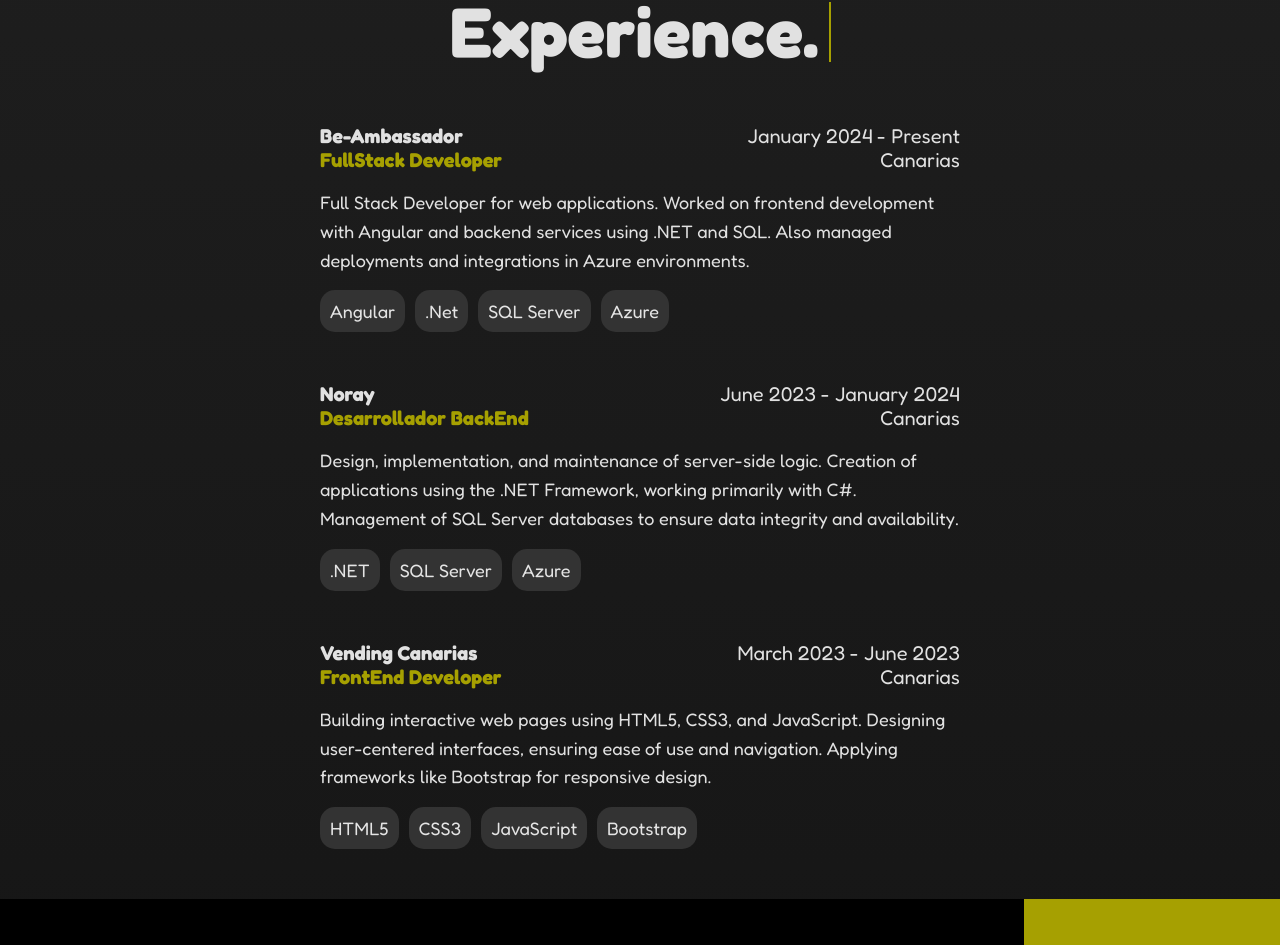
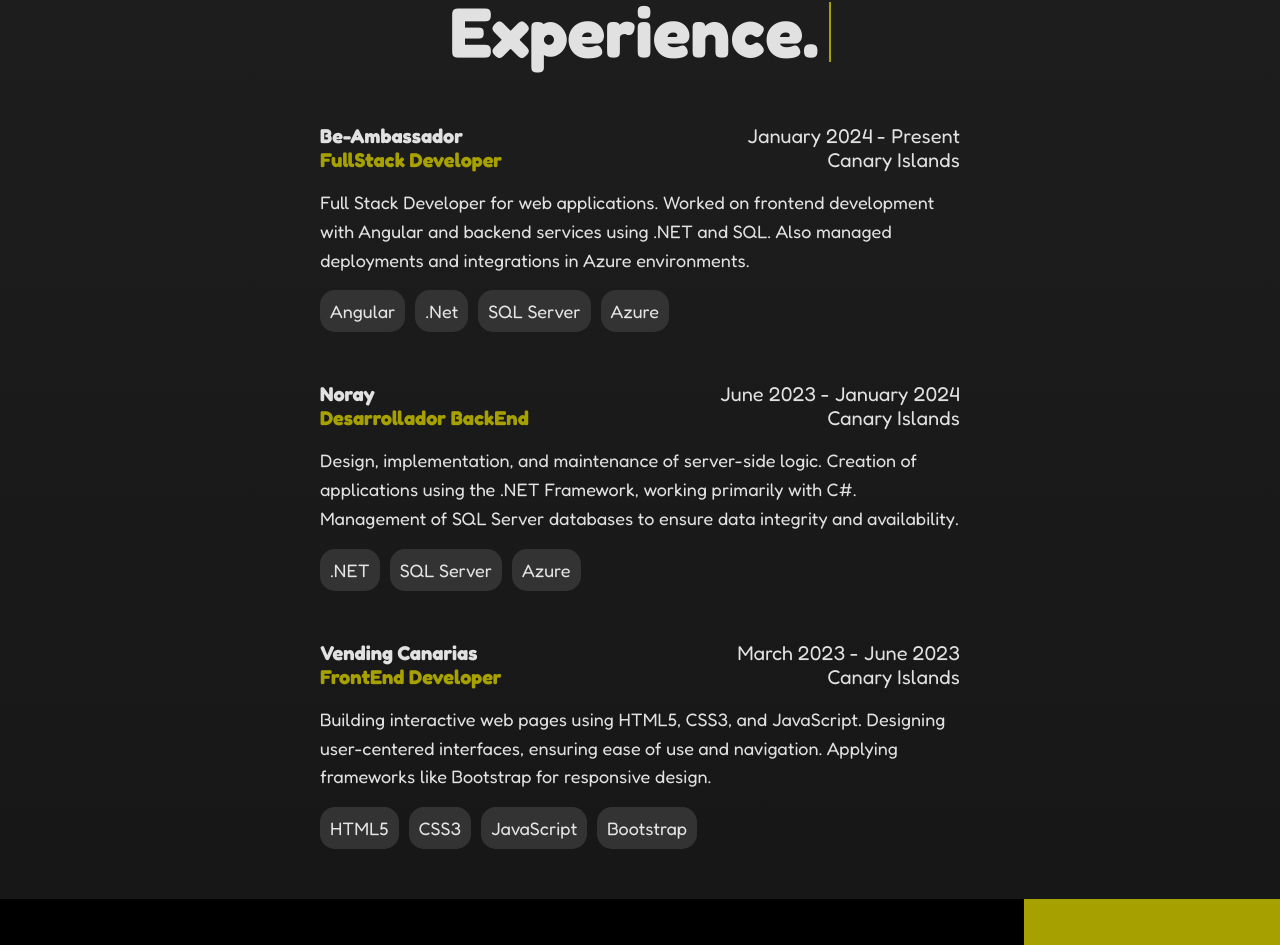
Before and after one commit to Jozefpv/newportafolio, a React (Vite) app: page / in a window 1280 px wide. Shown: the part 936-1881 px from the top of the page. Built offline with nearby package versions, Linux system fonts and the light colour scheme.

Commit message:
correccion traducciones

```diff
--- a/src/components/experience/Experience.jsx
+++ b/src/components/experience/Experience.jsx
@@ -9,7 +9,7 @@
             title: "FullStack Developer",
             company: "Be-Ambassador",
             period: "January 2024 - Present",
-            location: "Canarias",
+            location: "Canary Islands",
             description: "Full Stack Developer for web applications. Worked on frontend development with Angular and backend services using .NET and SQL. Also managed deployments and integrations in Azure environments.",
             techStack: ["Angular", ".Net", "SQL Server", "Azure"]
         },
@@ -17,7 +17,7 @@
             title: "Desarrollador BackEnd",
             company: "Noray",
             period: "June 2023 - January 2024",
-            location: "Canarias",
+            location: "Canary Islands",
             description: "Design, implementation, and maintenance of server-side logic. Creation of applications using the .NET Framework, working primarily with C#. Management of SQL Server databases to ensure data integrity and availability.",
             techStack: [".NET", "SQL Server", "Azure"]
         },
@@ -25,7 +25,7 @@
             title: "FrontEnd Developer",
             company: "Vending Canarias",
             period: "March 2023 - June 2023",
-            location: "Canarias",
+            location: "Canary Islands",
             description: "Building interactive web pages using HTML5, CSS3, and JavaScript. Designing user-centered interfaces, ensuring ease of use and navigation. Applying frameworks like Bootstrap for responsive design.",
             techStack: ["HTML5", "CSS3", "JavaScript", "Bootstrap"]
         }
```
